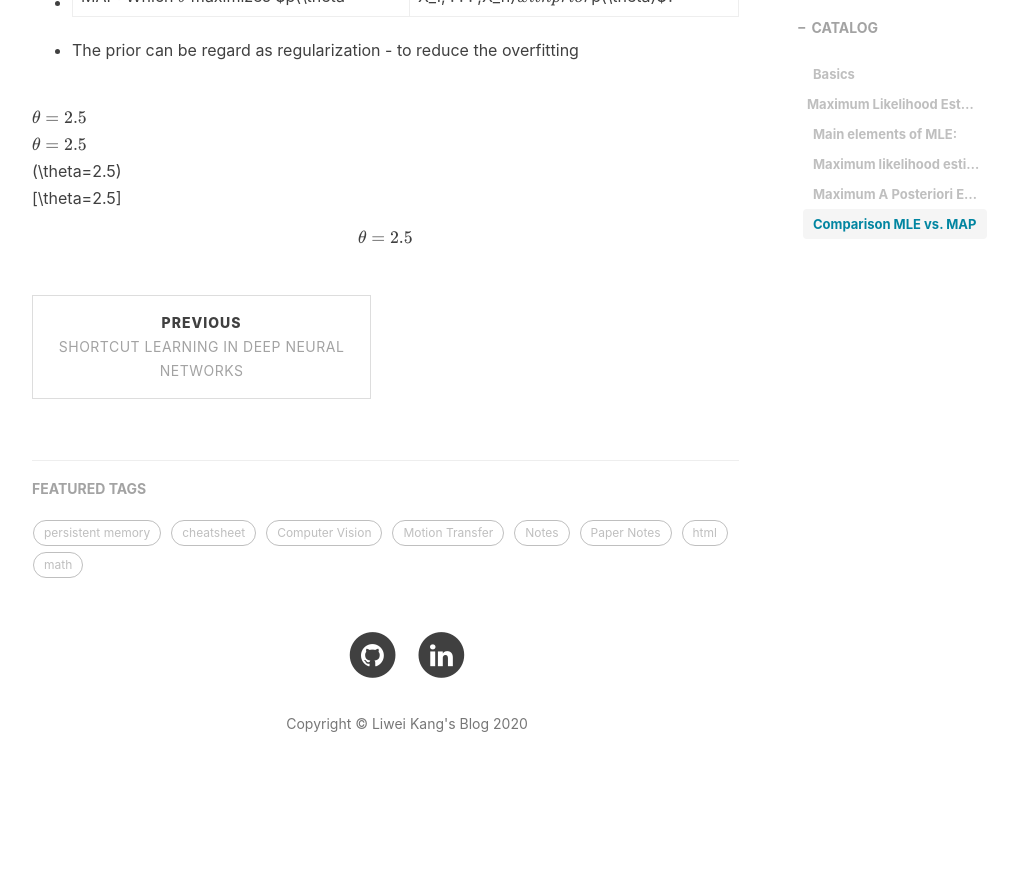
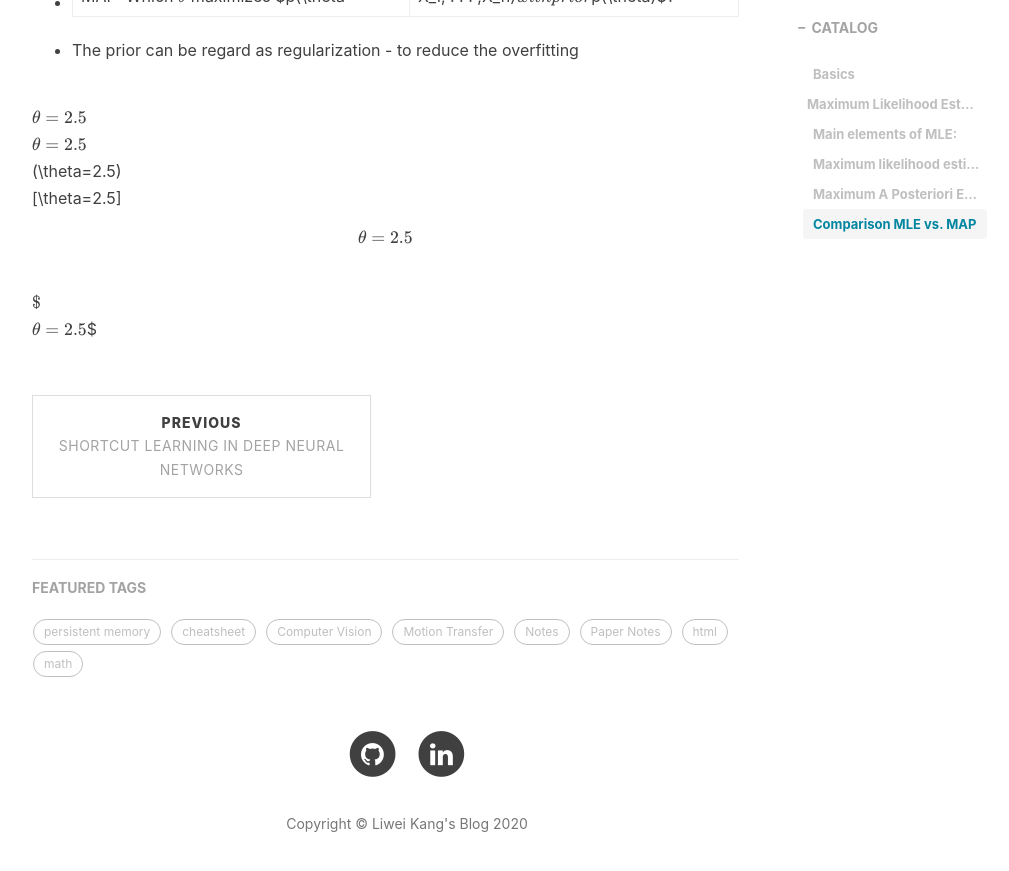
Before and after one commit to Olafyii/Olafyii.github.io, a Jekyll site: the page built from _posts/2020-08-05-Mathematics-for-Machine-Learning.markdown, in a window 1280 px wide and 900 px high, scrolled down 3723 px. Shown: the top 871 px of the window, without its empty margins (233-1242 px from the left). Built offline with Jekyll 4.4.1, drawn with Linux system fonts in a browser that asks for light colours; nearby versions of some CDN libraries; formulas are drawn with MathJax 3; comment, search, counter and statistics services are not loaded; before the commit the page ends 4524 px from its top, so only the background shows below that.

Commit message:
mathjax test

```diff
--- a/_posts/2020-08-05-Mathematics-for-Machine-Learning.markdown
+++ b/_posts/2020-08-05-Mathematics-for-Machine-Learning.markdown
@@ -102,3 +102,8 @@ $$\theta=2.5$$
 \(\theta=2.5\)
 \[\theta=2.5\]
 [[\theta=2.5]]
+$$$$
+$$$
+$$
+$
+\$$\theta=2.5\$$
```
